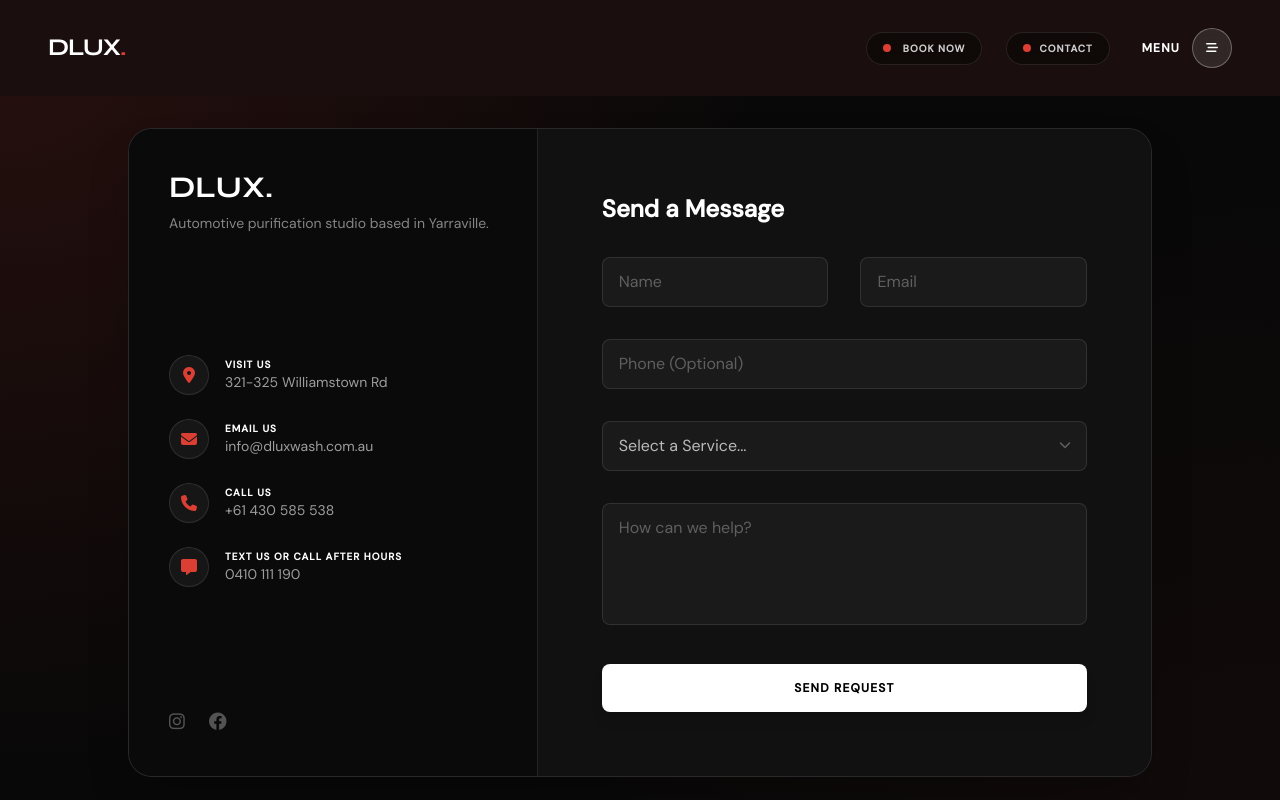
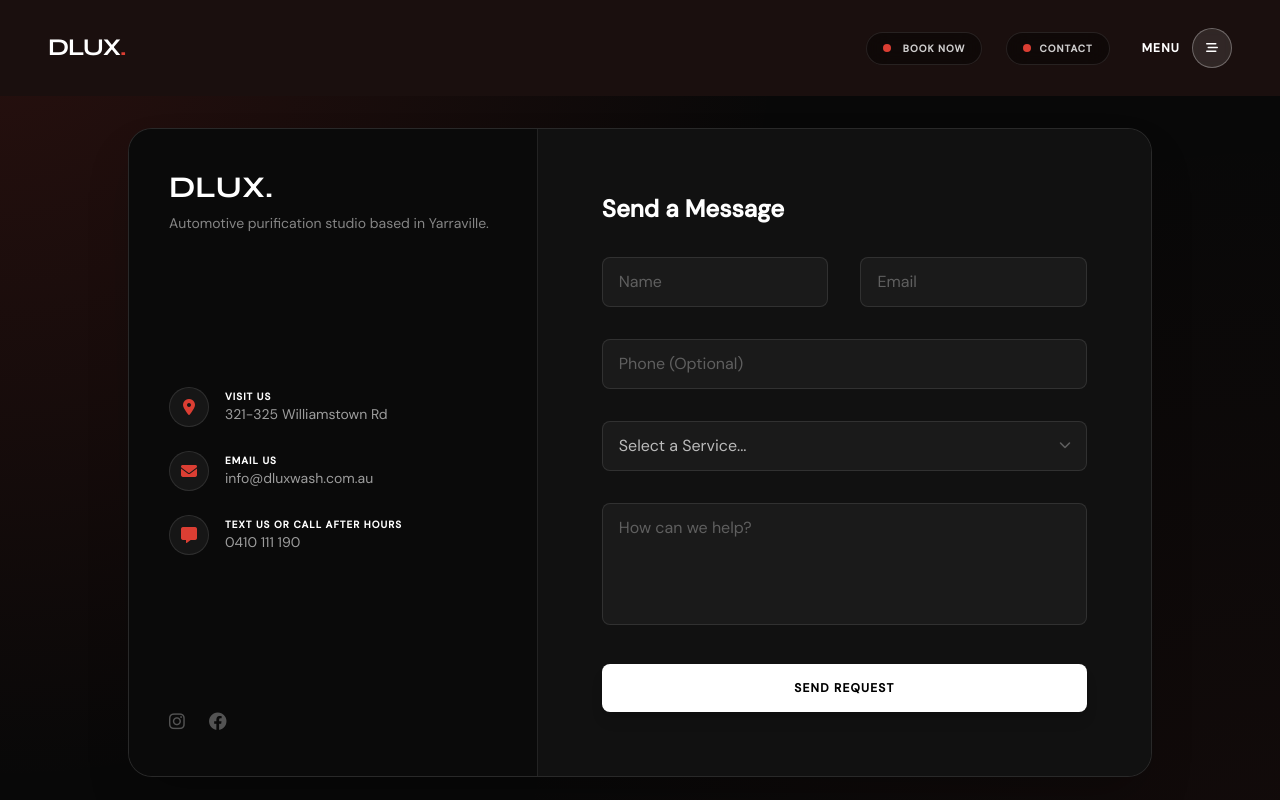
Before and after one commit to usman131131/dluxcarwash, a React (Vite) app: page /contact in a window 1280 px wide. Shown: the top 800 px of the page. Built offline with nearby package versions, Linux system fonts and the light colour scheme.

Commit message:
Remove number from contact form

```diff
--- a/src/Pages/Contact.jsx
+++ b/src/Pages/Contact.jsx
@@ -133,7 +133,7 @@
                 </span>
               </div>
             </div>
-            <div className="flex items-center gap-4">
+            {/* <div className="flex items-center gap-4">
               <div className="w-10 h-10 rounded-full bg-white/5 border border-white/10 flex items-center justify-center text-primary shrink-0">
                 <i className="fa-solid fa-phone"></i>
               </div>
@@ -145,7 +145,7 @@
                   +61 430 585 538
                 </span>
               </div>
-            </div>
+            </div> */}
             <div className="flex items-center gap-4">
               <div className="w-10 h-10 rounded-full bg-white/5 border border-white/10 flex items-center justify-center text-primary shrink-0">
                 <i className="fa-solid fa-message"></i>
```
